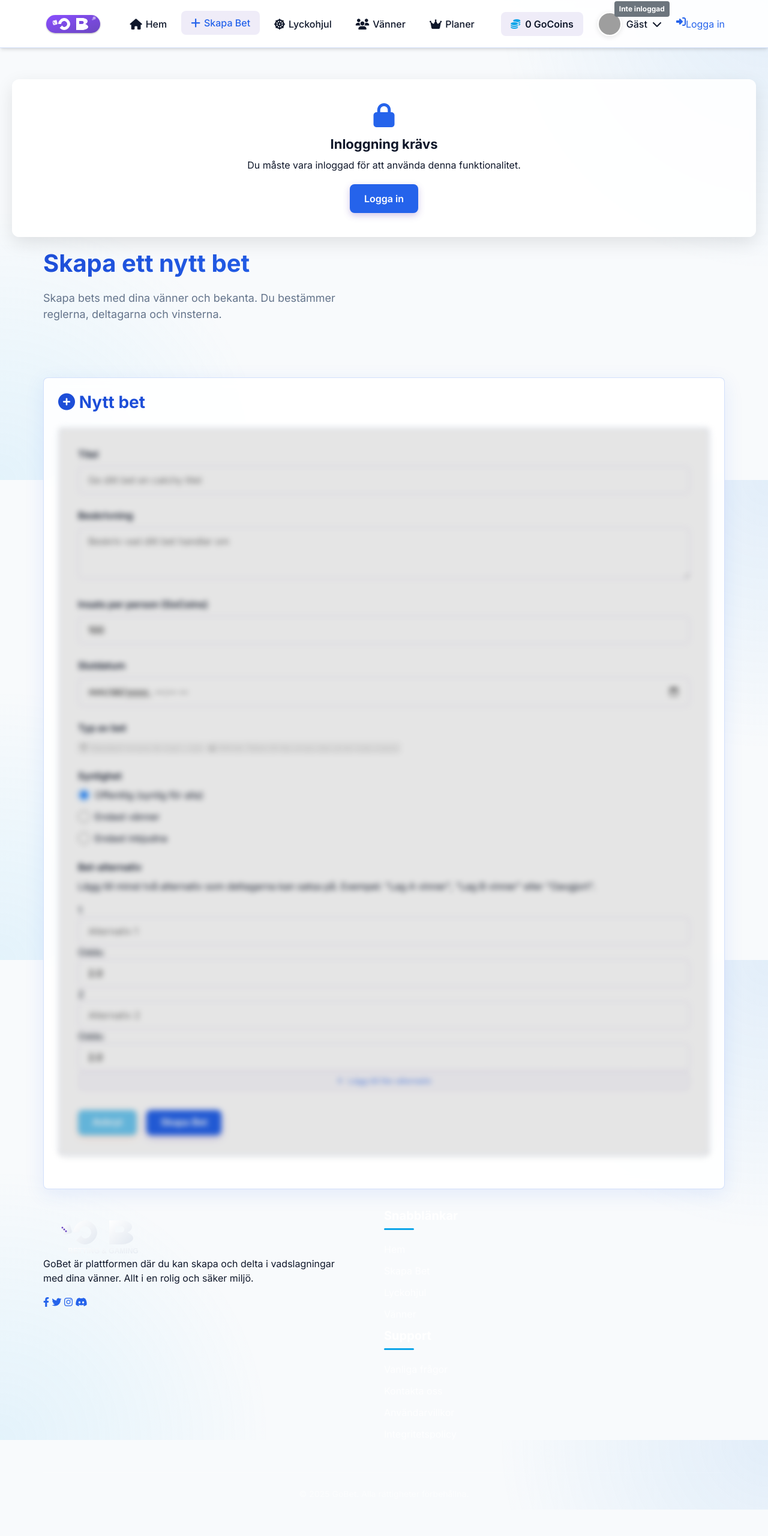
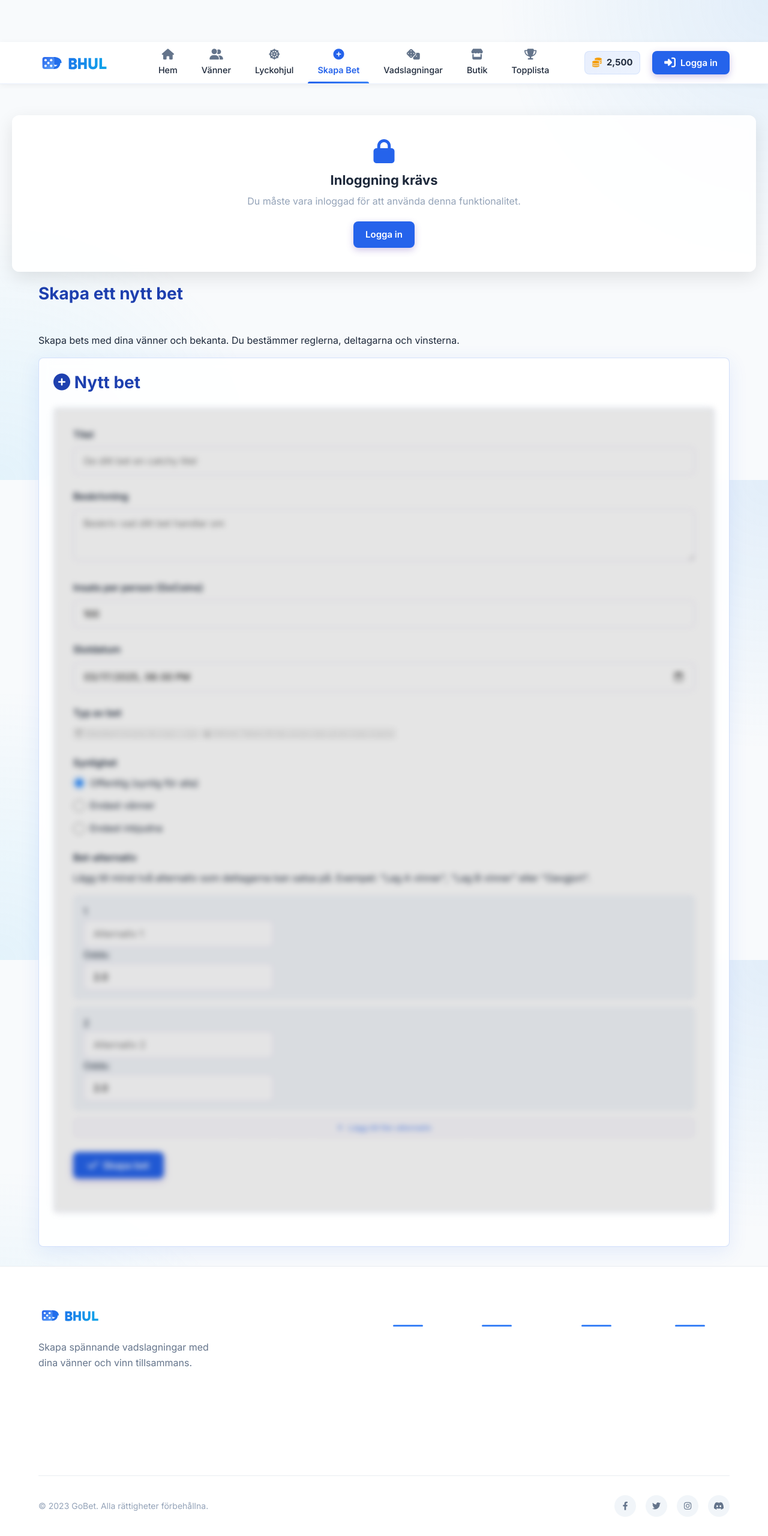
Before and after one commit to llshdr/GoBet, a website: page public/create-bet.html in a window 1280 px wide. Shown: the whole page at 60% size. Before the commit the page ends 2516 px from the top, so only its background shows below. Drawn offline with Linux system fonts and the light colour scheme; grey boxes are pictures that could not be loaded.

Commit message:
Uppdaterade navigationsmenyn i skapa bet sidan för att matcha övriga sidor

```diff
--- a/public/create-bet.html
+++ b/public/create-bet.html
@@ -3,79 +3,108 @@
 <head>
   <meta charset="UTF-8">
   <meta name="viewport" content="width=device-width, initial-scale=1.0">
-  <title>Skapa Bet - GoBet</title>
+  <title>GoBet - Skapa Bet</title>
+  <link rel="stylesheet" href="https://cdnjs.cloudflare.com/ajax/libs/font-awesome/6.4.0/css/all.min.css">
   <link rel="stylesheet" href="css/style.css">
+  <link rel="stylesheet" href="css/main.css">
+  <link rel="stylesheet" href="css/header.css">
+  <link rel="stylesheet" href="css/images.css">
+  <link rel="stylesheet" href="css/bet-cards.css">
+  <link rel="stylesheet" href="css/login-modal.css">
   <link rel="stylesheet" href="css/plans.css">
-  <link rel="stylesheet" href="css/images.css">
   <!-- Lägg till Google Fonts: Inter och Poppins -->
   <link rel="preconnect" href="https://fonts.googleapis.com">
   <link rel="preconnect" href="https://fonts.gstatic.com" crossorigin>
   <link href="https://fonts.googleapis.com/css2?family=Inter:wght@400;500;600;700&family=Poppins:wght@500;600;700&display=swap" rel="stylesheet">
-  <!-- Lägg till moderna ikoner med Font Awesome -->
-  <link rel="stylesheet" href="https://cdnjs.cloudflare.com/ajax/libs/font-awesome/6.4.0/css/all.min.css">
   <link rel="icon" href="img/favicon.svg" type="image/svg+xml">
 </head>
 <body>
-  <div class="app">
-    <!-- Header -->
-    <header class="header">
-      <div class="container">
+  <header class="app-header">
+    <div class="container header-container">
+      <div class="logo-container">
         <a href="index.html" class="logo">
-          <img src="img/logo.svg" alt="GoBet Logo">
+          <img src="img/gobet-logo.svg" alt="GoBet" class="logo-image">
         </a>
+      </div>
 
-        <button class="mobile-menu-toggle" id="mobileMenuToggle">
-          <i class="fa-solid fa-bars"></i>
+      <button class="mobile-menu-toggle" aria-label="Öppna meny">
+        <span></span>
+        <span></span>
+        <span></span>
       </button>
 
-        <nav class="main-nav" id="mainNav">
-          <ul>
-            <li><a href="index.html"><i class="fa-solid fa-home"></i> Hem</a></li>
-            <li><a href="create-bet.html" class="active"><i class="fa-solid fa-plus"></i> Skapa Bet</a></li>
-            <li><a href="wheel.html"><i class="fa-solid fa-dharmachakra"></i> Lyckohjul</a></li>
-            <li><a href="friends.html"><i class="fa-solid fa-users"></i> Vänner</a></li>
-            <li><a href="plans.html"><i class="fa-solid fa-crown"></i> Planer</a></li>
+      <nav class="main-nav">
+        <ul class="nav-list">
+          <li class="nav-item">
+            <a href="index.html" class="nav-link">
+              <i class="fas fa-home"></i>
+              <span>Hem</span>
+            </a>
+          </li>
+          <li class="nav-item">
+            <a href="friends.html" class="nav-link">
+              <i class="fas fa-user-friends"></i>
+              <span>Vänner</span>
+            </a>
+          </li>
+          <li class="nav-item">
+            <a href="wheel.html" class="nav-link">
+              <i class="fas fa-dharmachakra"></i>
+              <span>Lyckohjul</span>
+            </a>
+          </li>
+          <li class="nav-item active">
+            <a href="create-bet.html" class="nav-link">
+              <i class="fas fa-plus-circle"></i>
+              <span>Skapa Bet</span>
+            </a>
+          </li>
+          <li class="nav-item">
+            <a href="bets.html" class="nav-link">
+              <i class="fas fa-dice"></i>
+              <span>Vadslagningar</span>
+            </a>
+          </li>
+          <li class="nav-item">
+            <a href="shop.html" class="nav-link">
+              <i class="fas fa-store"></i>
+              <span>Butik</span>
+            </a>
+          </li>
+          <li class="nav-item">
+            <a href="leaderboard.html" class="nav-link">
+              <i class="fas fa-trophy"></i>
+              <span>Topplista</span>
+            </a>
+          </li>
         </ul>
       </nav>
 
       <div class="user-area">
-          <div class="balance">
-            <i class="fa-solid fa-coins"></i>
-            <span>5,000 GoCoins</span>
+        <div class="balance-display">
+          <div class="coin-icon">
+            <i class="fas fa-coins"></i>
+          </div>
+          <span class="balance-amount">2,500</span>
         </div>
 
-          <div class="user-menu">
-            <img src="img/avatar.svg" alt="Avatar" class="avatar" id="userAvatar">
-            <span class="username" id="userDisplayName">Användare</span>
-            <i class="fa-solid fa-chevron-down"></i>
-            <span class="user-plan-badge free">Gratis</span>
-
-            <div class="dropdown-menu">
-              <a href="profile.html"><i class="fa-solid fa-user"></i> Profil</a>
-              <a href="#"><i class="fa-solid fa-trophy"></i> Mina Bets</a>
-              <a href="#"><i class="fa-solid fa-history"></i> Historik</a>
-              <a href="plans.html"><i class="fa-solid fa-crown"></i> Uppgradera</a>
-              <a href="settings.html"><i class="fa-solid fa-gear"></i> Inställningar</a>
-              <a href="#" id="logoutBtn"><i class="fa-solid fa-arrow-right-from-bracket"></i> Logga ut</a>
-            </div>
-          </div>
-
-          <a href="login.html" class="login-button" style="display: none;">
-            <i class="fa-solid fa-right-to-bracket"></i> Logga in
-          </a>
+        <button class="btn btn-primary login-button">
+          <i class="fas fa-sign-in-alt"></i>
+          Logga in
+        </button>
       </div>
     </div>
   </header>
 
-    <!-- Main content -->
   <main class="main-content">
     <div class="container">
-        <!-- Hero section -->
-        <section class="hero">
-          <div class="hero-content">
-            <h2>Skapa ett nytt bet</h2>
-            <p>Skapa bets med dina vänner och bekanta. Du bestämmer reglerna, deltagarna och vinsterna.</p>
+      <section class="page-header">
+        <div class="section-header">
+          <h1 class="section-title">Skapa ett nytt bet</h1>
         </div>
+        <p class="section-description">
+          Skapa bets med dina vänner och bekanta. Du bestämmer reglerna, deltagarna och vinsterna.
+        </p>
       </section>
 
       <!-- Create Bet Form -->
@@ -180,75 +209,113 @@
             </button>
           </div>
 
-            <div class="form-actions">
-              <button type="button" class="btn btn-secondary">Avbryt</button>
-              <button type="submit" class="btn btn-primary">Skapa Bet</button>
+          <div class="form-group mt-30">
+            <button type="submit" class="btn btn-primary btn-lg">
+              <i class="fa-solid fa-check"></i> Skapa bet
+            </button>
           </div>
         </form>
       </section>
     </div>
   </main>
 
-    <!-- Footer -->
-    <footer class="site-footer">
+  <footer class="app-footer">
     <div class="container">
       <div class="footer-content">
         <div class="footer-brand">
-            <img src="img/logo-footer.svg" alt="GoBet Logo" class="footer-logo">
-            <p>GoBet är plattformen där du kan skapa och delta i vadslagningar med dina vänner. Allt i en rolig och säker miljö.</p>
-
-            <div class="social-links">
-              <a href="#"><i class="fab fa-facebook-f"></i></a>
-              <a href="#"><i class="fab fa-twitter"></i></a>
-              <a href="#"><i class="fab fa-instagram"></i></a>
-              <a href="#"><i class="fab fa-discord"></i></a>
-            </div>
+          <a href="index.html" class="footer-logo">
+            <img src="img/gobet-logo.svg" alt="GoBet" class="footer-logo-image">
+          </a>
+          <p class="footer-tagline">Skapa spännande vadslagningar med dina vänner och vinn tillsammans.</p>
         </div>
 
         <div class="footer-links">
           <div class="footer-links-column">
-              <h3>Snabblänkar</h3>
-              <ul>
+            <h3 class="footer-links-title">Plattform</h3>
+            <ul class="footer-links-list">
               <li><a href="index.html">Hem</a></li>
-                <li><a href="create-bet.html">Skapa Bet</a></li>
-                <li><a href="wheel.html">Lyckohjul</a></li>
-                <li><a href="friends.html">Vänner</a></li>
+              <li><a href="features.html">Funktioner</a></li>
+              <li><a href="pricing.html">Priser</a></li>
+              <li><a href="faq.html">Vanliga frågor</a></li>
             </ul>
           </div>
 
           <div class="footer-links-column">
-              <h3>Support</h3>
-              <ul>
-                <li><a href="#">Vanliga frågor</a></li>
-                <li><a href="#">Kontakta oss</a></li>
-                <li><a href="#">Användarvillkor</a></li>
-                <li><a href="#">Integritetspolicy</a></li>
+            <h3 class="footer-links-title">Bets</h3>
+            <ul class="footer-links-list">
+              <li><a href="bets.html">Utforska bets</a></li>
+              <li><a href="create-bet.html">Skapa bet</a></li>
+              <li><a href="my-bets.html">Mina bets</a></li>
+              <li><a href="how-to.html">Hur fungerar det</a></li>
+            </ul>
+          </div>
+
+          <div class="footer-links-column">
+            <h3 class="footer-links-title">Konto</h3>
+            <ul class="footer-links-list">
+              <li><a href="#" class="login-button">Logga in</a></li>
+              <li><a href="register.html">Skapa konto</a></li>
+              <li><a href="forgot-password.html">Glömt lösenord</a></li>
+              <li><a href="premium.html">Premium</a></li>
+            </ul>
+          </div>
+
+          <div class="footer-links-column">
+            <h3 class="footer-links-title">Företag</h3>
+            <ul class="footer-links-list">
+              <li><a href="about.html">Om oss</a></li>
+              <li><a href="blog.html">Blogg</a></li>
+              <li><a href="contact.html">Kontakta oss</a></li>
+              <li><a href="careers.html">Karriär</a></li>
             </ul>
           </div>
         </div>
       </div>
 
       <div class="footer-bottom">
-          <p>&copy; <span class="current-year">2023</span> GoBet. Alla rättigheter förbehållna.</p>
+        <div class="copyright">&copy; 2023 GoBet. Alla rättigheter förbehållna.</div>
+
+        <div class="footer-social">
+          <a href="#" class="social-link" aria-label="Facebook">
+            <i class="fab fa-facebook-f"></i>
+          </a>
+          <a href="#" class="social-link" aria-label="Twitter">
+            <i class="fab fa-twitter"></i>
+          </a>
+          <a href="#" class="social-link" aria-label="Instagram">
+            <i class="fab fa-instagram"></i>
+          </a>
+          <a href="#" class="social-link" aria-label="Discord">
+            <i class="fab fa-discord"></i>
+          </a>
+        </div>
       </div>
     </div>
   </footer>
-  </div>
 
-  <!-- JavaScript -->
-  <script src="js/main.js"></script>
-  <script src="js/createBet.js"></script>
+  <!-- Create Bet Specific JS -->
   <script>
-    // Hantera växling mellan olika bet-typer
     document.addEventListener('DOMContentLoaded', function() {
+      // Sätt standard värde för slutdatum (en dag framåt)
+      const today = new Date();
+      today.setDate(today.getDate() + 1);
+      today.setHours(today.getHours() + 1);
+      today.setMinutes(0);
+
+      const dateTimeStr = today.toISOString().slice(0, 16);
+      document.getElementById('bet-end-date').value = dateTimeStr;
+
+      // Hantera bet-typ (Standard/WTA)
       const betTypeButtons = document.querySelectorAll('.bet-type-button');
       const winnerTakesAllInfo = document.querySelector('.winner-takes-all-info');
       const standardOddsContainers = document.querySelectorAll('[id^="standard-odds-"]');
 
       betTypeButtons.forEach(button => {
         button.addEventListener('click', function() {
-          // Ta bort aktiv klass från alla knappar
-          betTypeButtons.forEach(btn => btn.classList.remove('active'));
+          // Avmarkera alla knappar
+          betTypeButtons.forEach(btn => {
+            btn.classList.remove('active');
+          });
 
           // Markera klickad knapp
           this.classList.add('active');
@@ -289,30 +356,32 @@
               <label>Odds:</label>
               <input type="number" class="form-control odds-input" name="odds[]" placeholder="1.5" min="1.1" step="0.1" value="2.0">
             </div>
-            <button type="button" class="btn-remove-option">
-              <i class="fa-solid fa-trash"></i>
-            </button>
+            <button type="button" class="btn-remove-option"><i class="fa-solid fa-times"></i></button>
           </div>
         `;
 
         optionsContainer.appendChild(newOption);
-
-        // Lägg till händelselyssnare för ta bort-knappen
-        newOption.querySelector('.btn-remove-option').addEventListener('click', function() {
-          newOption.remove();
-          // Uppdatera numreringen av alternativ
-          updateOptionNumbers();
-        });
       });
 
-      // Funktion för att uppdatera numreringen av alternativ
-      function updateOptionNumbers() {
+      // Ta bort bet-alternativ
+      optionsContainer.addEventListener('click', function(e) {
+        if (e.target.closest('.btn-remove-option')) {
+          const optionToRemove = e.target.closest('.bet-option');
+          optionsContainer.removeChild(optionToRemove);
+
+          // Uppdatera numreringen på kvarvarande alternativ
           const options = optionsContainer.querySelectorAll('.bet-option');
           options.forEach((option, index) => {
             option.querySelector('.option-number').textContent = index + 1;
+            option.querySelector('.option-input').placeholder = `Alternativ ${index + 1}`;
           });
         }
       });
+    });
   </script>
+
+  <script src="js/main.js"></script>
+  <script src="js/login-modal.js"></script>
+  <script src="js/navigation.js"></script>
 </body>
 </html>
```
Lines whose indentation alone changed are shown as unchanged.
